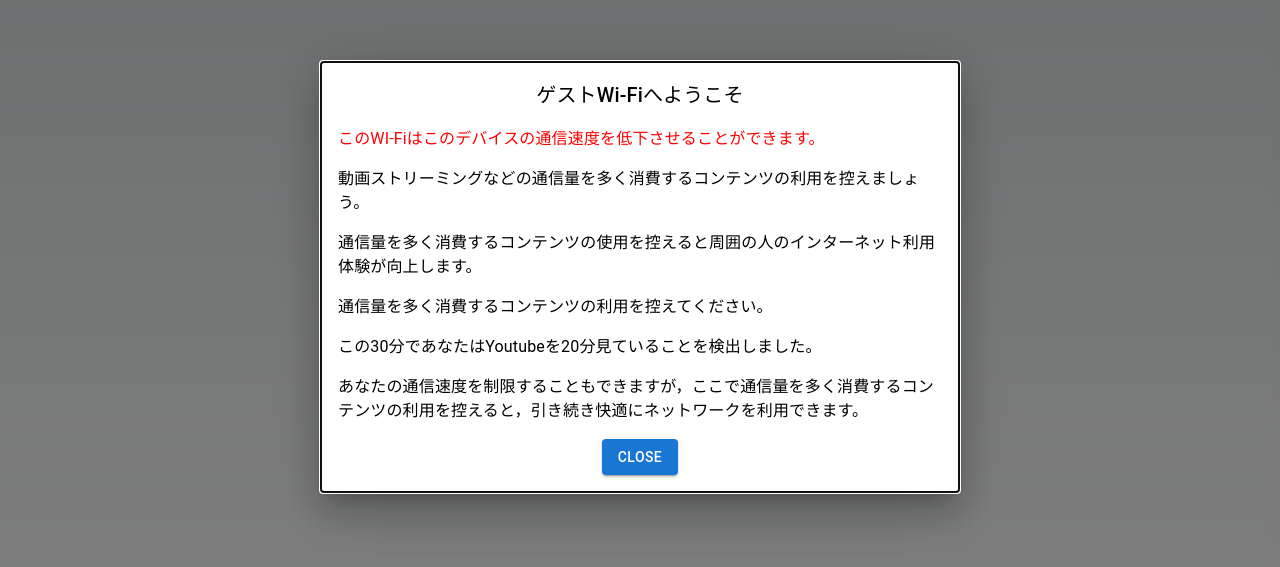
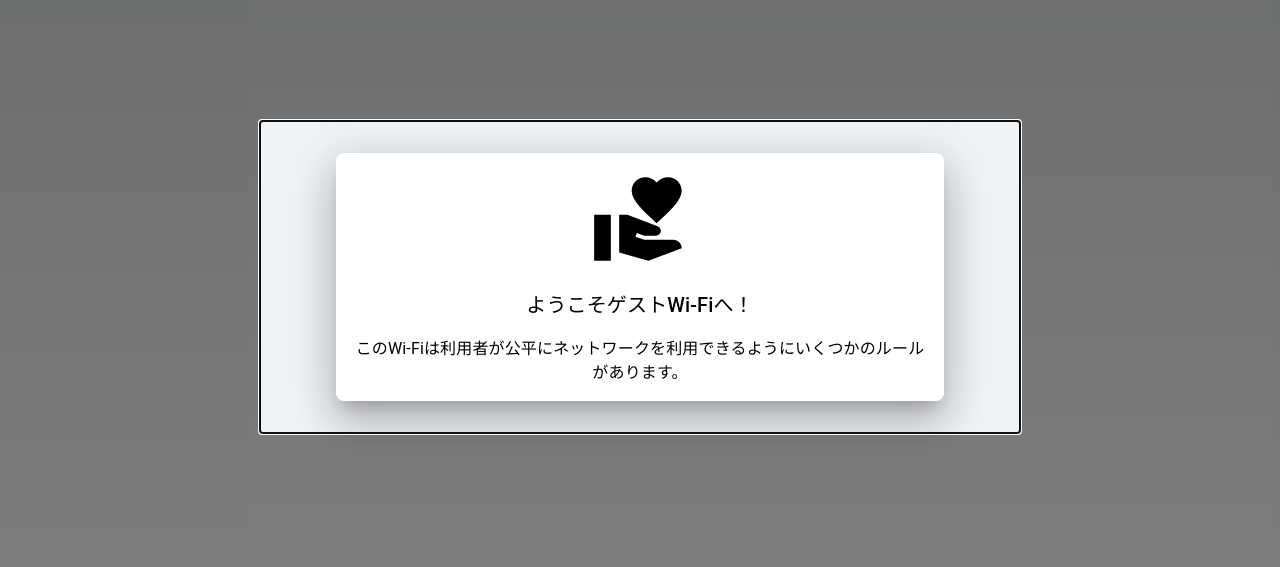
Before and after one commit to EggNao/digital-wellbeing-app, a Next.js app: page / in a window 1280 px wide. Shown: the part 123-690 px from the top of the page. Built offline with nearby package versions, Linux system fonts and the light colour scheme.

Commit message:
一旦modalの中央にcardを表示

```diff
--- a/src/app/page.tsx
+++ b/src/app/page.tsx
@@ -1,7 +1,12 @@
 "use client";
 import * as React from "react";
-import { Box, Button, Modal, Typography } from "@mui/material";
+import { Box, Button, Modal, Stack, Typography } from "@mui/material";
 import { useState } from "react";
+import { Card } from "@/components/Card";
+import PeopleIcon from "@mui/icons-material/People";
+import VolunteerActivismIcon from "@mui/icons-material/VolunteerActivism";
+import HourglassTopIcon from "@mui/icons-material/HourglassTop";
+import ErrorOutlineIcon from "@mui/icons-material/ErrorOutline";
 
 export default function Home() {
   const [open, setOpen] = useState(true);
@@ -20,50 +25,8 @@ export default function Home() {
           justifyContent: "center",
         }}
       >
-        <Box
-          sx={{
-            maxWidth: { xs: "90%", md: "50%" },
-            bgcolor: "background.paper",
-            border: "2px solid #000",
-            boxShadow: 24,
-            p: 2,
-          }}
-        >
-          <Box
-            sx={{
-              textAlign: "center", // タイトルを中央に配置
-            }}
-          >
-            <Typography id="modal-modal-title" variant="h6" component="h2">
-              ゲストWi-Fiへようこそ
-            </Typography>
-          </Box>
-          <Typography
-            id="modal-modal-description"
-            sx={{ mt: 2, color: "red", fontweight: "bold" }}
-          >
-            このWI-Fiはこのデバイスの通信速度を低下させることができます。
-          </Typography>
-          <Typography id="modal-modal-description" sx={{ mt: 2 }}>
-            動画ストリーミングなどの通信量を多く消費するコンテンツの利用を控えましょう。
-          </Typography>
-          <Typography id="modal-modal-description" sx={{ mt: 2 }}>
-            通信量を多く消費するコンテンツの使用を控えると周囲の人のインターネット利用体験が向上します。
-          </Typography>
-          <Typography id="modal-modal-description" sx={{ mt: 2 }}>
-            通信量を多く消費するコンテンツの利用を控えてください。
-          </Typography>
-          <Typography id="modal-modal-description" sx={{ mt: 2 }}>
-            この30分であなたはYoutubeを20分見ていることを検出しました。
-          </Typography>
-          <Typography id="modal-modal-description" sx={{ mt: 2 }}>
-            あなたの通信速度を制限することもできますが，ここで通信量を多く消費するコンテンツの利用を控えると，引き続き快適にネットワークを利用できます。
-          </Typography>
-          <Box sx={{ textAlign: "center", mt: 2 }}>
-            <Button variant="contained" onClick={handleClose}>
-              Close
-            </Button>
-          </Box>
+        <Box sx={{ bgcolor: "#F0F3F6", display: "flex", alignItems: "center", justifyContent: "center" }}>
+          <Card />
         </Box>
       </Modal>
     </Box>
--- /dev/null
+++ b/src/components/Card.tsx
@@ -0,0 +1,38 @@
+import { Box, Stack, Typography } from "@mui/material";
+import React from "react";
+import VolunteerActivismIcon from "@mui/icons-material/VolunteerActivism";
+
+type Props = {
+  iconType: string;
+  title: string;
+  description: string;
+};
+
+export const Card = () => {
+  return (
+    <Box
+      sx={{
+        width: { xs: "90%", md: "80%" },
+        bgcolor: "background.paper",
+        boxShadow: 24,
+        m: 4,
+        p: 2,
+        borderRadius: "8px",
+      }}
+    >
+      <Stack spacing={2}>
+        <Box sx={{ textAlign: "center" }}>
+          <VolunteerActivismIcon style={{ fontSize: 100 }} />
+        </Box>
+        <Box sx={{ textAlign: "center" }}>
+          <Typography variant="h6" component="h2">
+            ようこそゲストWi-Fiへ！
+          </Typography>
+        </Box>
+        <Typography variant="body1" component="h2" sx={{ textAlign: "center" }}>
+          このWi-Fiは利用者が公平にネットワークを利用できるようにいくつかのルールがあります。
+        </Typography>
+      </Stack>
+    </Box>
+  );
+};
```
